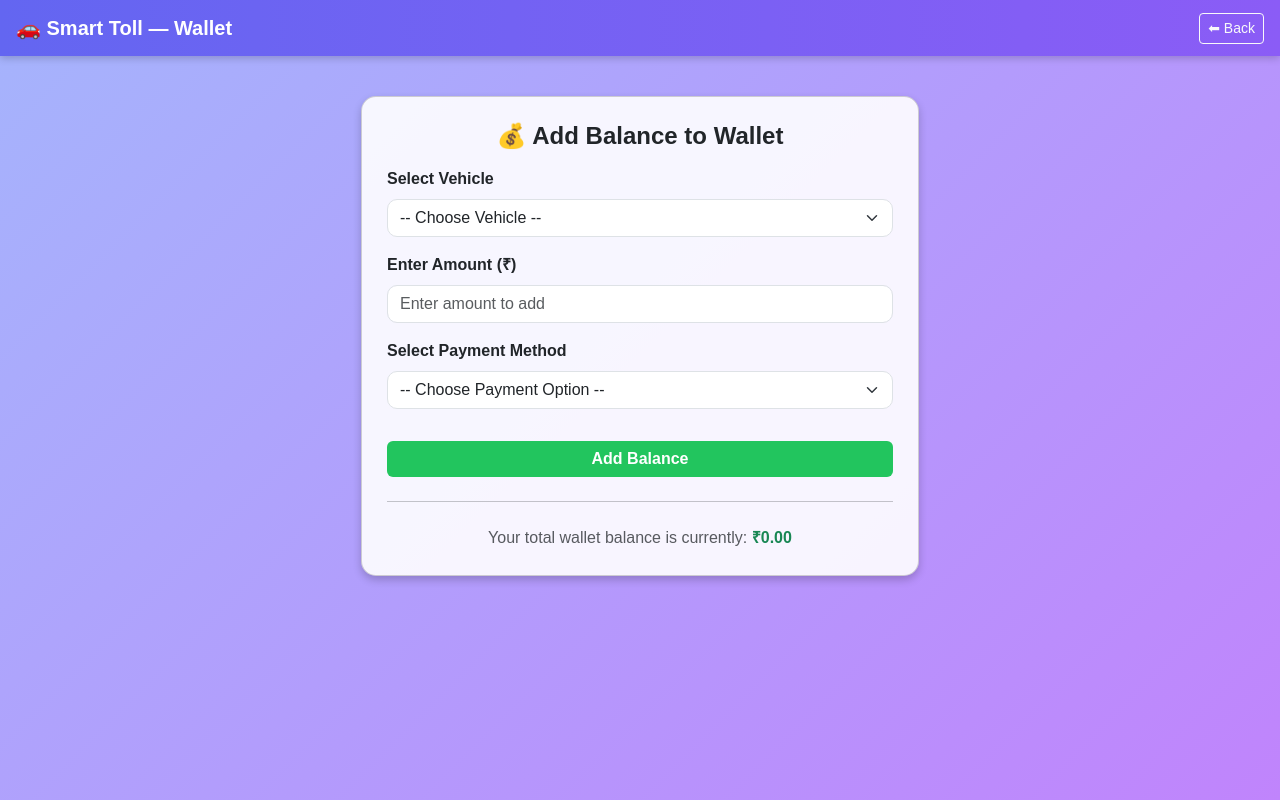
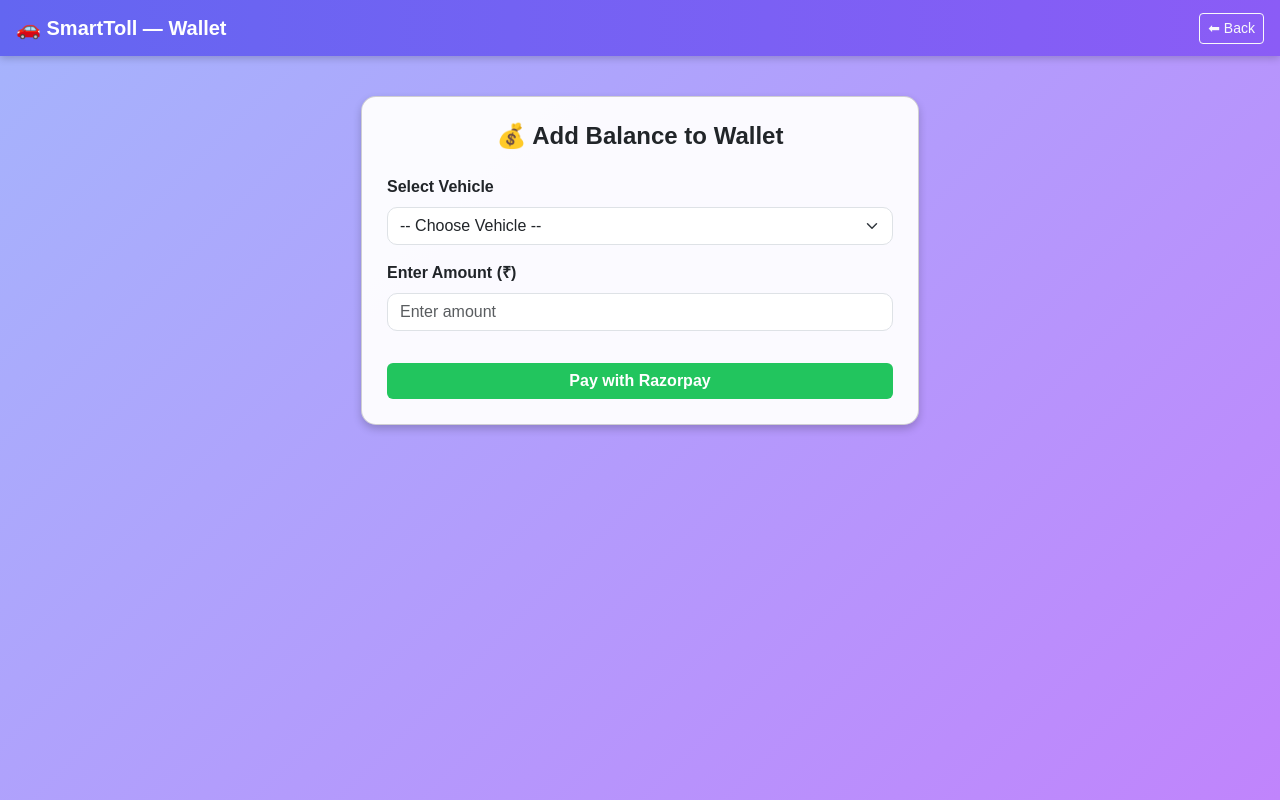
Before and after one commit to HrithikgowdaD/GPS_Smart_Vehicle_Tracker, a Flask app: template templates/wallet_add.html in a window 1280 px wide. Run offline with Flask 2, Linux system fonts and the light colour scheme; the template is opened without the code that fills it: values that come from a table or form of the project are taken from there, others are empty; data comes from the database, SQL or seed files in the repository; some libraries are stand-ins or nearby versions.

Commit message:
done with developer acc, razor pay, mongodb cloud , ngrok

```diff
--- a/requirements.txt
+++ b/requirements.txt
@@ -11,3 +11,6 @@ googlemaps==4.10.0
 # QR code support
 qrcode==7.4.2
 Pillow==10.2.0
+
+# Payments
+razorpay==1.4.2
--- a/templates/wallet_add.html
+++ b/templates/wallet_add.html
@@ -3,11 +3,18 @@
 <head>
   <meta charset="UTF-8" />
   <meta name="viewport" content="width=device-width, initial-scale=1.0" />
-  <title>💰 Add Wallet Balance — Smart Toll</title>
+  <title>💰 Add Wallet Balance — SmartToll</title>
 
   <!-- Bootstrap -->
-  <link href="https://cdn.jsdelivr.net/npm/bootstrap@5.3.2/dist/css/bootstrap.min.css" rel="stylesheet">
+  <link
+    href="https://cdn.jsdelivr.net/npm/bootstrap@5.3.2/dist/css/bootstrap.min.css"
+    rel="stylesheet"
+  />
 
+  <!-- Razorpay -->
+  <script src="https://checkout.razorpay.com/v1/checkout.js"></script>
+
+  <!-- ✅ YOUR ORIGINAL CSS -->
   <style>
     body {
       background: linear-gradient(135deg, #a5b4fc, #c084fc);
@@ -15,17 +22,20 @@
       font-family: 'Poppins', sans-serif;
       color: #1e293b;
     }
+
     .navbar {
       background: linear-gradient(90deg, #6366f1, #8b5cf6);
       box-shadow: 0 2px 8px rgba(0,0,0,0.2);
     }
+
     .card {
-      background: rgba(255, 255, 255, 0.9);
+      background: rgba(255, 255, 255, 0.95);
       border-radius: 15px;
       padding: 25px;
       box-shadow: 0 4px 8px rgba(0,0,0,0.2);
       margin-top: 40px;
     }
+
     .btn-pay {
       background-color: #22c55e;
       color: white;
@@ -33,9 +43,11 @@
       border: none;
       width: 100%;
     }
+
     .btn-pay:hover {
       background-color: #16a34a;
     }
+
     .form-select, .form-control {
       border-radius: 10px;
     }
@@ -43,63 +55,105 @@
 </head>
 
 <body>
+
   <!-- Navbar -->
   <nav class="navbar navbar-dark px-3">
-    <a class="navbar-brand fw-bold" href="/user_dashboard">🚗 Smart Toll — Wallet</a>
+    <a class="navbar-brand fw-bold" href="/user_dashboard">
+      🚗 SmartToll — Wallet
+    </a>
     <div class="ms-auto">
-      <a href="{{ url_for('user_dashboard') }}" class="btn btn-outline-light btn-sm">⬅ Back</a>
+      <a href="/user_dashboard" class="btn btn-outline-light btn-sm">⬅ Back</a>
     </div>
   </nav>
 
+  <!-- Wallet Card -->
   <div class="container">
     <div class="card mx-auto col-md-6">
-      <h4 class="fw-bold text-center mb-3">💰 Add Balance to Wallet</h4>
-      <form method="POST" action="{{ url_for('wallet_submit') }}">
-        <!-- Vehicle Dropdown -->
+      <h4 class="fw-bold text-center mb-4">💰 Add Balance to Wallet</h4>
+
       <div class="mb-3">
-          <label for="vehicle_no" class="form-label fw-semibold">Select Vehicle</label>
-          <select id="vehicle_no" name="vehicle_no" class="form-select" required>
+        <label class="form-label fw-semibold">Select Vehicle</label>
+        <select id="vehicle" class="form-select" required>
           <option value="">-- Choose Vehicle --</option>
           {% for v in vehicles %}
-              <option value="{{ v.vehicle_no }}">{{ v.vehicle_no }} — {{ v.owner_name }}</option>
+            <option value="{{ v.vehicle_no }}">
+              {{ v.vehicle_no }} — {{ v.owner_name }}
+            </option>
           {% endfor %}
         </select>
       </div>
 
-        <!-- Amount -->
       <div class="mb-3">
-          <label for="amount" class="form-label fw-semibold">Enter Amount (₹)</label>
-          <input type="number" id="amount" name="amount" class="form-control" min="10" step="10" required placeholder="Enter amount to add">
+        <label class="form-label fw-semibold">Enter Amount (₹)</label>
+        <input
+          type="number"
+          id="amount"
+          class="form-control"
+          min="10"
+          step="10"
+          placeholder="Enter amount"
+          required
+        />
       </div>
 
-        <!-- Payment Mode -->
-        <div class="mb-3">
-          <label for="payment_mode" class="form-label fw-semibold">Select Payment Method</label>
-          <select id="payment_mode" name="payment_mode" class="form-select" required>
-            <option value="">-- Choose Payment Option --</option>
-            <option value="UPI">💸 UPI (Google Pay / PhonePe / Paytm)</option>
-            <option value="Credit Card">💳 Credit Card</option>
-            <option value="Debit Card">🏦 Debit Card</option>
-            <option value="Net Banking">🌐 Net Banking</option>
-          </select>
-        </div>
-
-        <!-- Submit -->
-        <button type="submit" class="btn btn-pay mt-3">Add Balance</button>
-      </form>
-
-      <hr class="my-4">
-
-      <div class="text-center">
-        <p class="text-muted mb-0">
-          Your total wallet balance is currently:
-          <strong class="text-success">₹{{ '%.2f'|format(user_balance if user_balance else 0) }}</strong>
-        </p>
-      </div>
+      <button class="btn btn-pay mt-3" onclick="pay()">
+        Pay with Razorpay
+      </button>
     </div>
   </div>
 
   <!-- Bootstrap JS -->
   <script src="https://cdn.jsdelivr.net/npm/bootstrap@5.3.2/dist/js/bootstrap.bundle.min.js"></script>
+
+  <!-- ✅ Razorpay Logic (UNCHANGED) -->
+  <script>
+    function pay() {
+      const amount = document.getElementById("amount").value;
+      const vehicle = document.getElementById("vehicle").value;
+
+      if (!amount || !vehicle) {
+        alert("Please select vehicle and amount");
+        return;
+      }
+
+      fetch("/wallet/create-order", {
+        method: "POST",
+        headers: { "Content-Type": "application/json" },
+        body: JSON.stringify({
+          amount: amount,
+          vehicle_no: vehicle
+        })
+      })
+      .then(res => res.json())
+      .then(data => {
+        const options = {
+          key: data.key,
+          amount: data.amount,
+          currency: "INR",
+          name: "SmartToll",
+          description: "Wallet Recharge",
+          order_id: data.order_id,
+          handler: function (response) {
+            fetch("/wallet/verify", {
+              method: "POST",
+              headers: { "Content-Type": "application/json" },
+              body: JSON.stringify({
+                razorpay_order_id: response.razorpay_order_id,
+                razorpay_payment_id: response.razorpay_payment_id,
+                razorpay_signature: response.razorpay_signature,
+                vehicle_no: vehicle,
+                amount: amount
+              })
+            }).then(() => {
+              alert("Payment successful!");
+              window.location.href = "/user_dashboard";
+            });
+          }
+        };
+        new Razorpay(options).open();
+      });
+    }
+  </script>
+
 </body>
 </html>
```
Also changed, not shown: dashboard_app.py (+71 -7 lines), static/qr/KA02MU7167.png (added), static/qr/KA88QQ6789.png (added). Lines whose indentation alone changed are shown as unchanged.
